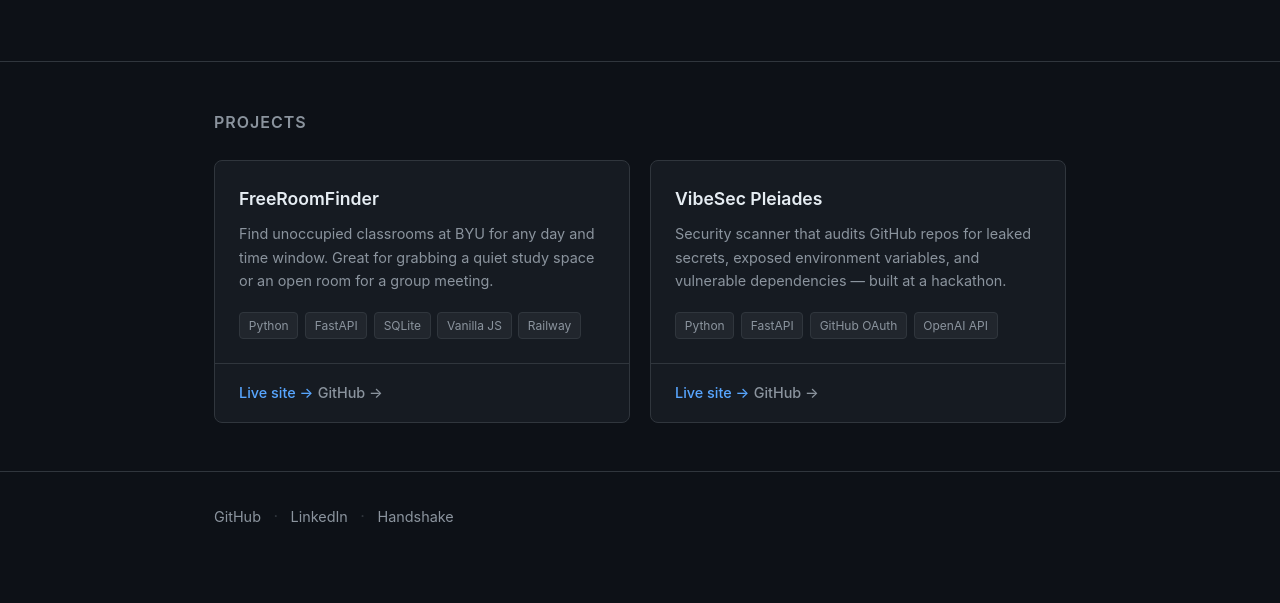
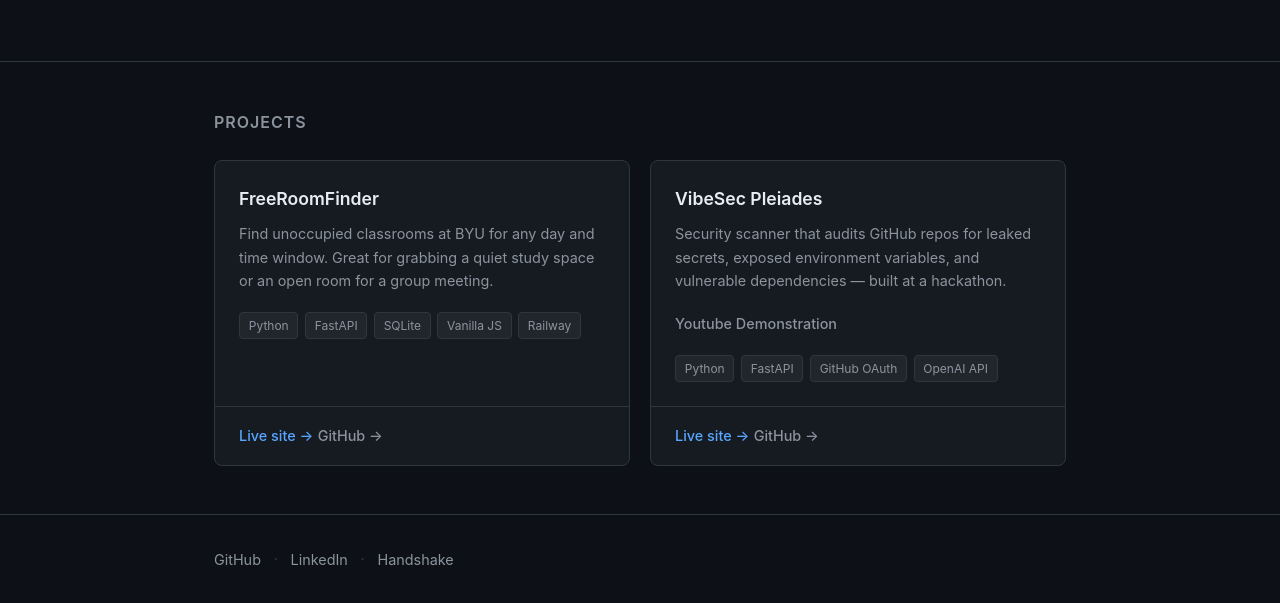
Before and after one commit to wlholland/WillPortfolioOfficial, a website: page index.html in a window 1280 px wide. Shown: the part 183-786 px from the top of the page. Drawn offline with Linux system fonts and the light colour scheme.

Commit message:
add youtube walkthrough

```diff
--- a/index.html
+++ b/index.html
@@ -42,6 +42,7 @@
           <div class="card-body">
             <h3>VibeSec Pleiades</h3>
             <p>Security scanner that audits GitHub repos for leaked secrets, exposed environment variables, and vulnerable dependencies — built at a hackathon.</p>
+            <p href="https://www.youtube.com/watch?v=69h5R6QexmY" target="_blank" rel="noopener" class="btn btn-secondary">Youtube Demonstration</p>
             <div class="badges">
               <span class="badge">Python</span>
               <span class="badge">FastAPI</span>
```
